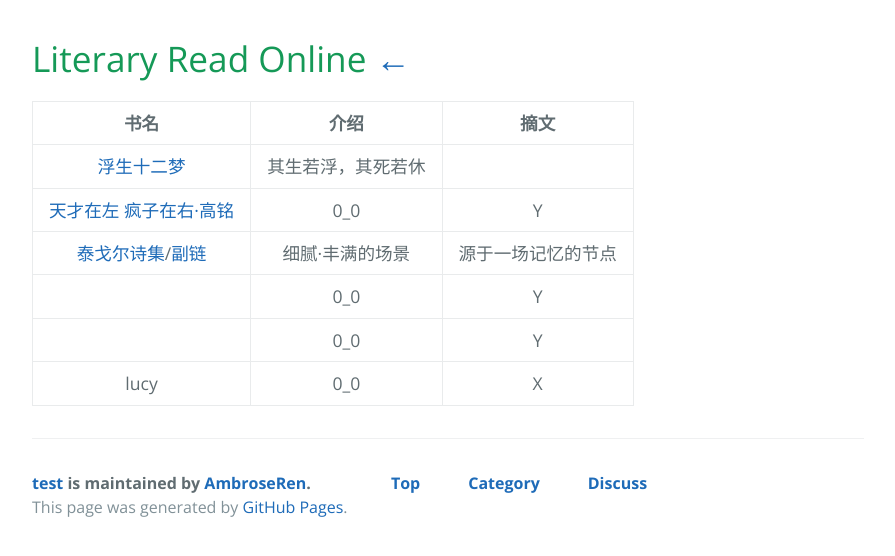
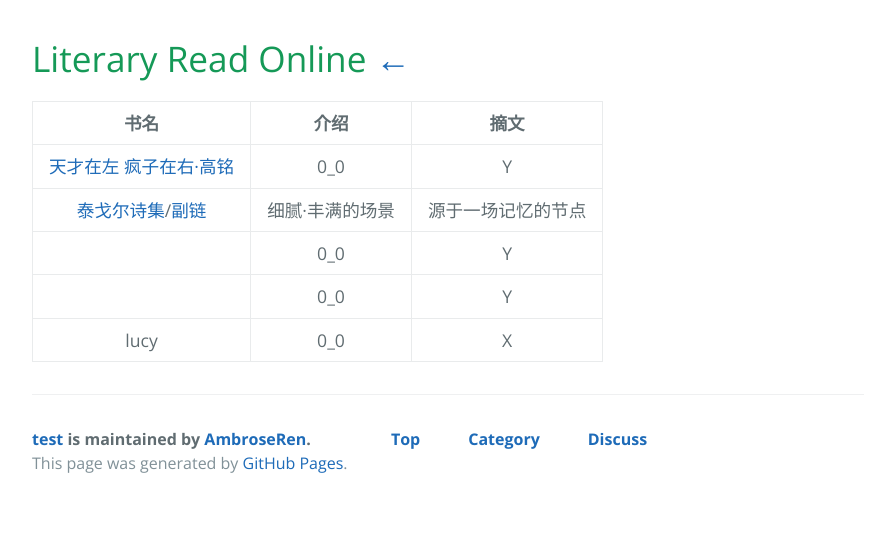
Before and after one commit to AmbroseRen/test, a Jekyll site: the page built from Library/Literary.md, in a window 1280 px wide. Shown: the top 556 px of the page, without its empty margins (192-1087 px from the left). Built offline with Jekyll 4.4.1, drawn with Linux system fonts in a browser that asks for light colours; our own code applies the rules of GitHub Pages for plain Markdown files; the repository's description, which GitHub fills in, is left out.

Commit message:
Update Literary.md

```diff
--- a/Library/Literary.md
+++ b/Library/Literary.md
@@ -2,7 +2,6 @@
 
 | 书名 | 介绍 | 摘文 |
 |:---:|:---:|:---:|
-| [浮生十二梦](http://www.jjwxc.net/onebook.php?novelid=1267798) | 其生若浮，其死若休 |  |
 | [天才在左 疯子在右·高铭](https://www.cbxs.net/jishi/91/) | 0_0 | Y |
 | [泰戈尔诗集](http://www.saohua.com/shuku/Tagore/)/[副链](https://www.xstt5.com/writer/618/) | 细腻·丰满的场景 | 源于一场记忆的节点 |
 | []() | 0_0 | Y |
```
